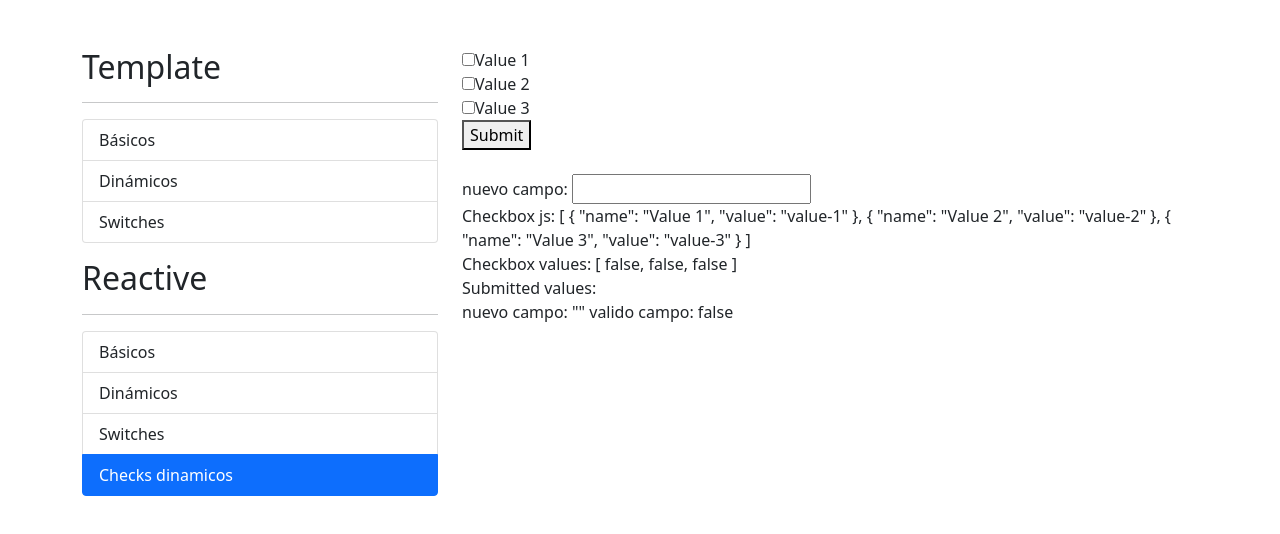
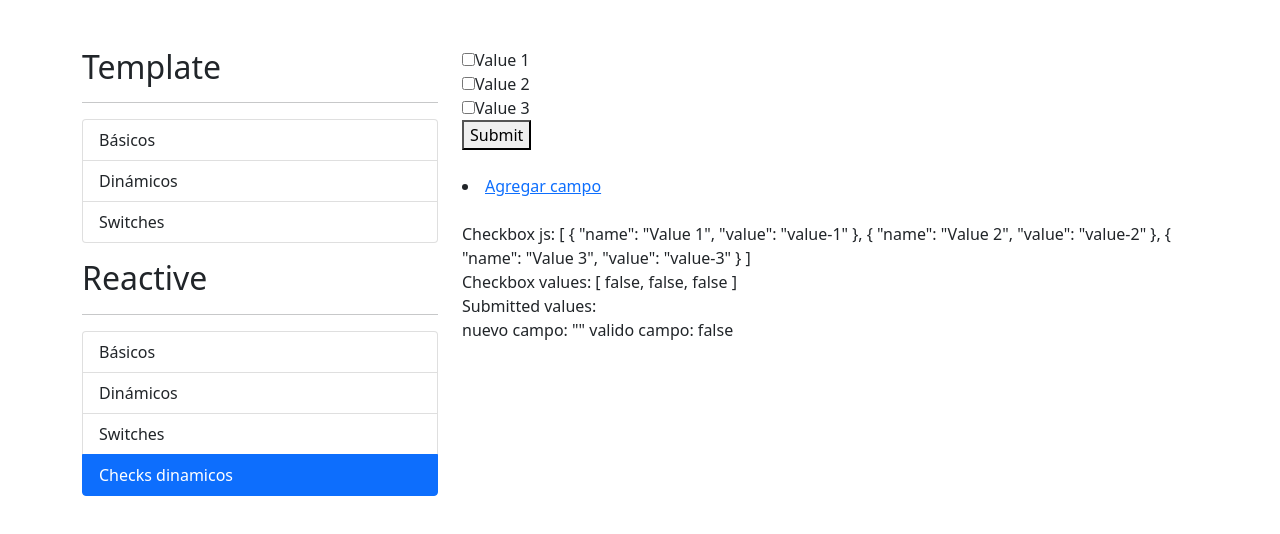
Before and after one commit to saymonset/formReactivosTemplateAngular, an Angular app in the folder angular-forms-0.17.1/: page /template/basicos in a window 1280 px wide. Both pictures are taken after a click on the item "Checks dinamicos". Shown: the top 534 px of the page. Built offline with nearby package versions, Linux system fonts and the light colour scheme.

Commit message:
Con links en agregar o quitar checks dinamicos

```diff
--- a/angular-forms-0.17.1/src/app/reactive/checks/checks.component.css
+++ b/angular-forms-0.17.1/src/app/reactive/checks/checks.component.css
@@ -0,0 +1,12 @@
+a[ng-reflect-router-link] {
+    color: red;
+    font-weight: 700;
+  }
+
+  tr[ng-reflect-router-link] {
+    cursor: pointer;
+  }
+
+  .router-link-active {
+    cursor: pointer;
+ }
--- a/angular-forms-0.17.1/src/app/reactive/checks/checks.component.html
+++ b/angular-forms-0.17.1/src/app/reactive/checks/checks.component.html
@@ -8,10 +8,16 @@
   </form>
 
   <br />
-  nuevo campo:
-      <input type="text" [formControl] = "checkBoxNewName"
-       (keyup.enter)="agregarCheck()"/>
-       <br />
+
+      <div  *ngIf="isAgregarCampoCheck">
+            nuevo campo:
+            <input type="text" [formControl] = "checkBoxNewName"
+            (keyup.enter)="agregarCheck()"/>
+            <br />
+      </div>
+       <li  *ngIf="!isAgregarCampoCheck"><a class='router-link-active' (click)="onAgregarCampoCheck()"> Agregar campo</a></li>
+       <li *ngIf="isAgregarCampoCheck" ><a  class='router-link-active' (click)="onCancelarCampoCheck()"> Cancelar</a></li>
+       <br/>
   Checkbox js: {{ checkboxes | json}}
   <br />
   Checkbox values: {{ checkboxGroup.controls.checkboxes.value | json}}
--- a/angular-forms-0.17.1/src/app/reactive/checks/checks.component.ts
+++ b/angular-forms-0.17.1/src/app/reactive/checks/checks.component.ts
@@ -13,6 +13,8 @@ export interface Data  {
   styleUrls: ['./checks.component.css']
 })
 export class ChecksComponent {
+
+       isAgregarCampoCheck:boolean = false;
 
         checkboxGroup!: FormGroup;
 
@@ -32,6 +34,8 @@ export class ChecksComponent {
         }];
 
         checkboxesAux: any[] = [];
+
+
 
   // In case the checkboxes have default values
   // defaultValues = ['value-1', 'value-3'];
@@ -57,8 +61,18 @@ export class ChecksComponent {
             this.checkboxesAux = [...this.checkboxGroup.controls.checkboxes.value];
             this.load();
             this.checkBoxNewName.setValue('');
+            this.isAgregarCampoCheck = false;
         }
 
+        onAgregarCampoCheck(){
+            this.isAgregarCampoCheck = true;
+            this.checkBoxNewName.setValue('');
+        }
+
+        onCancelarCampoCheck(){
+          this.isAgregarCampoCheck = false;
+          this.checkBoxNewName.setValue('');
+      }
 
   get checkboxesArray(){
 
```
